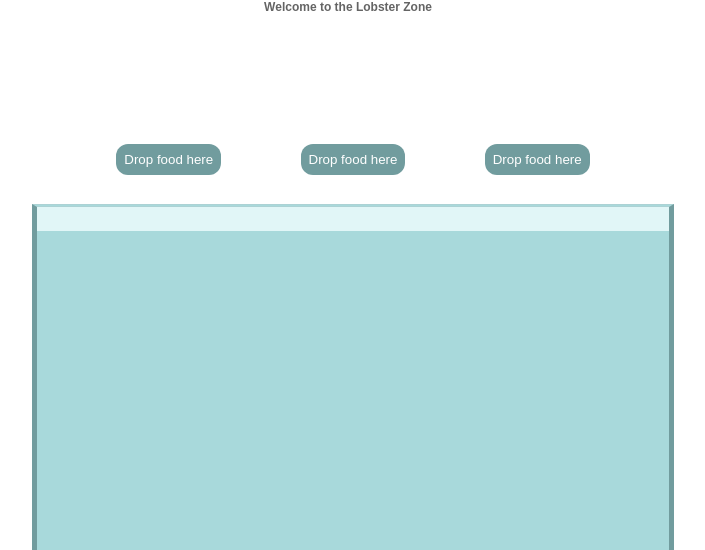
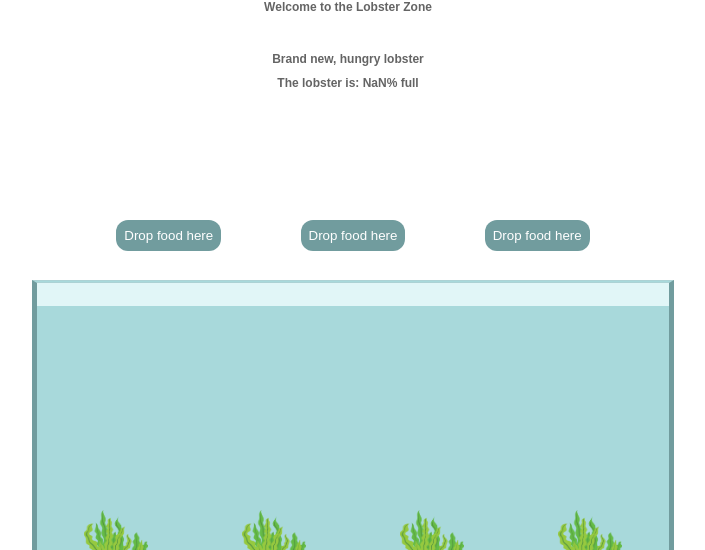
Before and after one commit to lehahack2022/lobster, a plain HTML site: page index.html in a window 1280 px wide. Shown: the part 44-594 px from the top of the page, without its empty margins (292-997 px from the left). Drawn offline with Linux system fonts and the light colour scheme.

Commit message:
added hunger level, broken seaweed

```diff
--- a/index.html
+++ b/index.html
@@ -1,13 +1,17 @@
 <html>
+
 <head>
-        <link href="styles.css" rel="stylesheet"/>
+    <link href="styles.css" rel="stylesheet" />
     <title>Virtual Lobster</title>
 </head>
+
 <body>
-        <script type="text/javascript" src="scripts.js"></script>
     <div id="title" style="text-align: center;">
         <h1>Virtual Lobster</h1>
         <h2>Welcome to the Lobster Zone</h2>
+        <br>
+        <h2 id="last-fed-message"></h2>
+        <h2 id="hunger-level"></h2>
     </div>
     <div id="tank">
         <div id="air"></div>
@@ -17,10 +21,14 @@
             <button id="food-right" onclick="scuttleRight();">Drop food here</button>
         </div>
         <div id="sand"></div>
+        <div id="seaweed"><img src="seaweed1.png"><img src="seaweed1.png"><img src="seaweed1.png"><img
+                src="seaweed1.png"></div>
         <p id="lobster" class="left">🦞</p>
         <p id="leftFood" class="food left hidden">🦐</p>
         <p id="middleFood" class="food middle hidden">🦐</p>
         <p id="rightFood" class="food right hidden">🦐</p>
     </div>
+    <script type="text/javascript" src="scripts.js"></script>
 </body>
+
 </html>
--- a/scripts.js
+++ b/scripts.js
@@ -5,13 +5,13 @@ function removeClasses() {
     lobsterClasses.remove(...movementClasses);
 }
 
-function showFood(food){
+function showFood(food) {
     const foodClasses = food.classList;
     foodClasses.remove("hidden")
     foodClasses.add("falling")
 }
 
-function hideFood(food){
+function hideFood(food) {
     const foodClasses = food.classList;
     foodClasses.add("hidden")
     foodClasses.remove("falling")
@@ -34,6 +34,7 @@ function scuttleRight() {
     lobsterClasses.add("right");
     lobsterClasses.remove("left");
     lobsterClasses.remove("middle");
+    lobsterEat();
 }
 
 function scuttleLeft() {
@@ -53,6 +54,7 @@ function scuttleLeft() {
     lobsterClasses.add("left");
     lobsterClasses.remove("right");
     lobsterClasses.remove("middle");
+    lobsterEat();
 }
 
 function scuttleMiddle() {
@@ -72,4 +74,39 @@ function scuttleMiddle() {
     lobsterClasses.add("middle");
     lobsterClasses.remove("left");
     lobsterClasses.remove("right");
+    lobsterEat();
 }
+
+function lobsterEat() {
+    const lobsterAteDate = new Date;
+    const lastFed = lobsterAteDate.toISOString();
+    localStorage.setItem("lastFed", lastFed);
+    render();
+}
+
+const lastFedMessage = document.getElementById("last-fed-message");
+
+const hungerLevelDisplay = document.getElementById("hunger-level");
+
+function render() {
+    const now = new Date;
+    const lastFed = new Date (Date.parse(localStorage.lastFed));
+    if(localStorage.lastFed)
+        lastFedMessage.innerHTML = "Lobster last ate: " + lastFed.toLocaleString();
+    else
+        lastFedMessage.innerHTML = "Brand new, hungry lobster";
+    //subtract last fed from now
+    const difference = now.valueOf()-lastFed.valueOf();
+    console.log(localStorage.lastFed);
+    //subtract previous number from 3 days
+    const threeDays = 1000*60*60*24*3;
+    const hungryTime = threeDays-difference;
+    const hungerLevel = Math.round((hungryTime/threeDays)*10000)/100;
+    hungerLevelDisplay.innerHTML = "The lobster is: " + hungerLevel + "% full";
+    //divide by 3 days*100
+    //display on screen
+}
+
+render();
+
+setInterval(render,1000);
--- a/styles.css
+++ b/styles.css
@@ -34,7 +34,7 @@ button {
 
 #button-container{
     margin-top:-10%;
-    display:flex;
+    display: flex;
     justify-content: space-evenly;
 }
 
@@ -52,6 +52,18 @@ button {
     height:8%;
     width:100%;
     background-color:rgb(231, 228, 188);
+}
+
+img {
+    width: 10%;
+    height: auto;
+  }
+
+#seaweed{
+    position: absolute;
+    margin-top: 41%;
+    display: flex;
+    justify-content: space-around;
 }
 
 #lobster{
```
Also changed, not shown: lobsterplan.png (added), seaweed1.png (added). Lines whose indentation alone changed are shown as unchanged.
